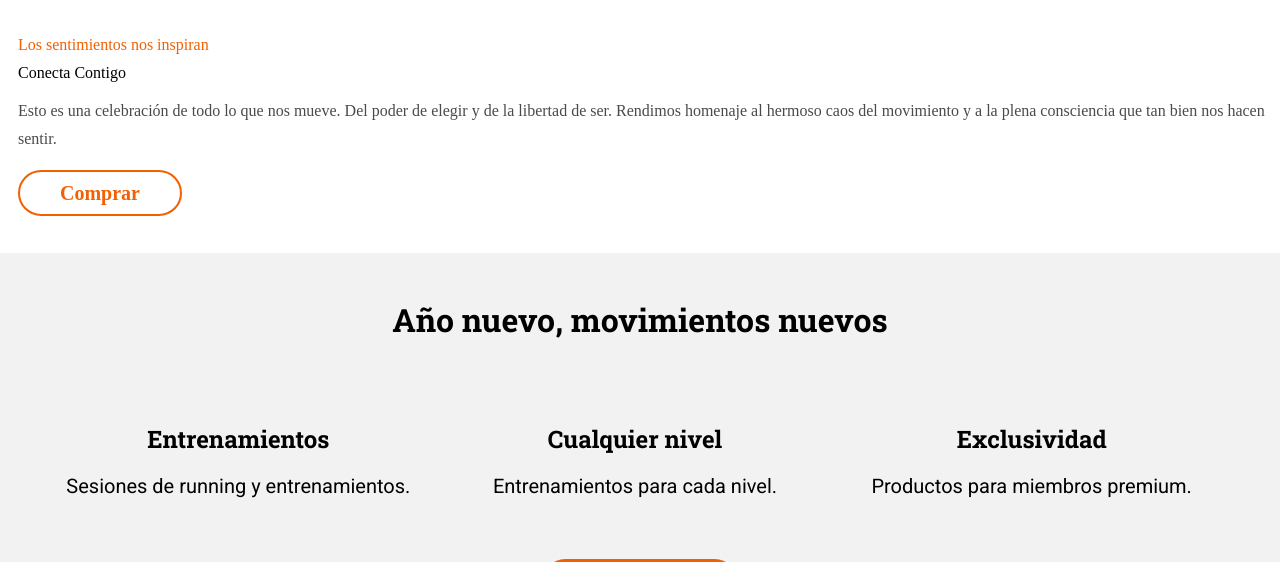
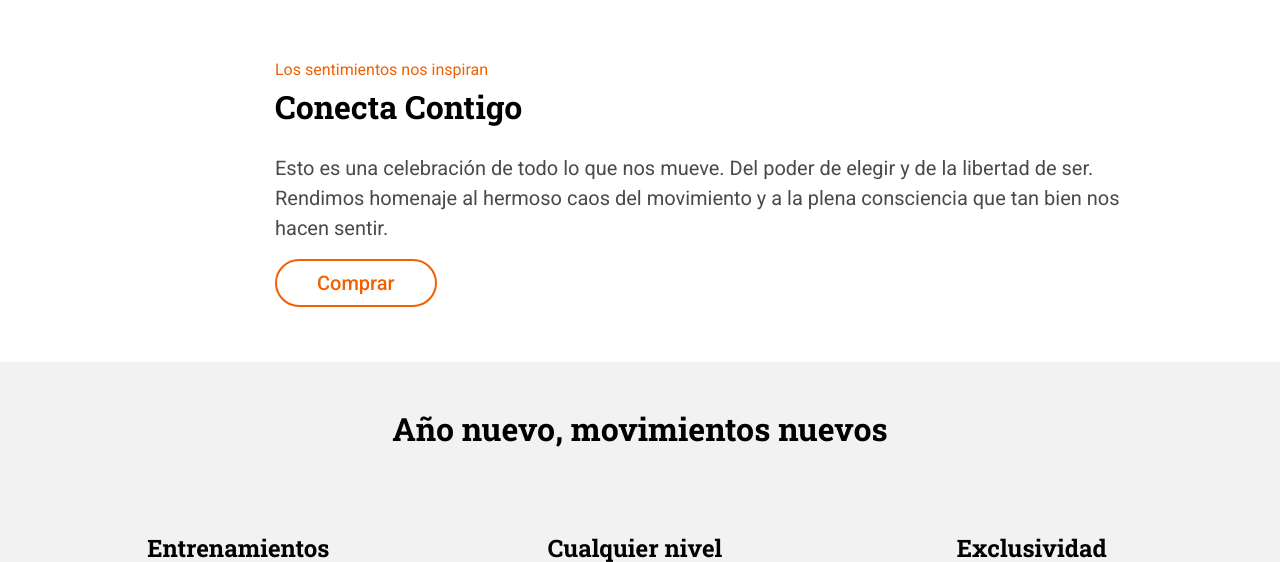
Before and after one commit to LaiaRuizM/we-run-given-design, a website: page src/html/index.html in a window 1280 px wide. Shown: the part 768-1330 px from the top of the page. Drawn offline with nearby package versions, Linux system fonts and the light colour scheme; files that its build step writes are made by us from their sources; files whose address does not match are found by name.

Commit message:
add media queries section one

```diff
--- a/src/scss/layout/_sectionone.scss
+++ b/src/scss/layout/_sectionone.scss
@@ -2,22 +2,23 @@
     padding: 34px 14px 50px 18px;
 
     &__small {
-        color: #f26002;
-        //poner letra robo reg a 14
-        line-height: 28px;
+        color: $color-orange-primary;
+        font: $roboto_reg_14;
+        line-height: 30px;
     }
 
+
     &__title {
-        line-height: 28px;
-        //poner letra a roboslab 24
-        margin-bottom: 10px;
+        line-height: 30px;
+        font: $roboto_slab_24;
+        margin-bottom: 8px;
     }
 
     &__text {
-        color: #4a4a4a;
-        //poner letra a robo reg 18
-        line-height: 28px;
-        margin-bottom: 30px;
+        color: $color-darkgrey-bckgr2;
+        font: $roboto_reg_18;
+        line-height: 30px;
+        margin-bottom: 28px;
     }
 
     &__button {
@@ -28,12 +29,46 @@
         padding-bottom: 10px;
         padding-left: 40px;
         padding-right: 40px;
-        border: 2px solid #f26002; //border-style: solid.
-        color: #f26002;
+        border: 2px solid $color-orange-primary; //border-style: solid.
+        color: $color-orange-primary;
         border-radius: 25px;
+        line-height: 1.5px;
+        font: $roboto_med_20;
+        //background-color: $color-white-text1;
     }
+}
 
-    // &__button::after {
-    //     transform: rotate(1turn);
-    // }
+@media all and (min-width: 768px) {
+    .sectionone {
+         padding: 37px 39px 51px 37px;
+    }
+    .sectionone__small {
+         font: $roboto_reg_16;
+         line-height: 30px;
+    }
+    .sectionone__title {
+         line-height: 42px;
+         font: $roboto_slab_32;
+    }
+    .sectionone__text {
+         font: $roboto_reg_20;
+         line-height: 30px;
+    }
+    .sectionone__text {
+         margin-top: 25px;
+    }
 }
+
+@media all and (min-width: 1200px) {
+    .sectionone {
+         padding: 58px 136px 67px 275px;
+    }
+    .sectionone__title {
+         margin-bottom: 7px;
+    }
+}
+
+
+// &__button::after {
+//     transform: rotate(1turn);
+// }
```
